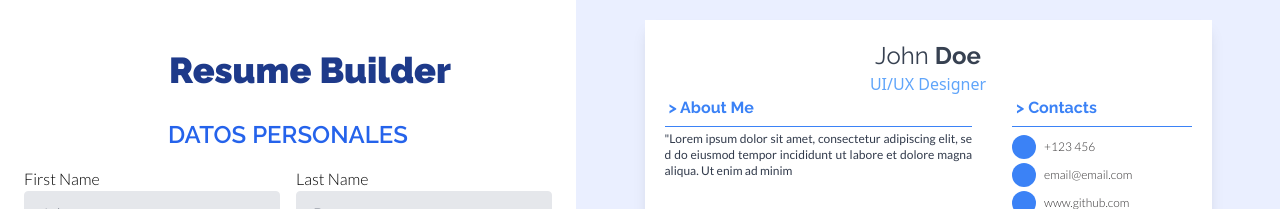
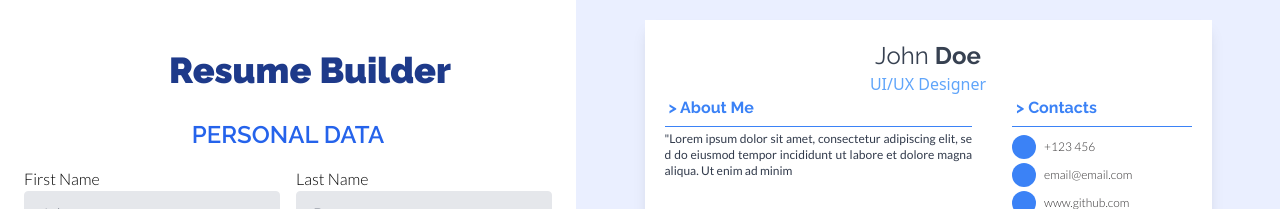
Before and after one commit to matalvarez10/React-resume, a React app: page / in a window 1280 px wide. Shown: the top 209 px of the page. Built offline with nearby package versions, Linux system fonts and the light colour scheme; some icons are missing; the HTML template or start-up script is replaced by a standard one.

Commit message:
Translations

```diff
--- a/src/components/inputs-components/inputs-description-components/inputsDescriptionComponent.tsx
+++ b/src/components/inputs-components/inputs-description-components/inputsDescriptionComponent.tsx
@@ -9,7 +9,7 @@ const InputDescriptionComponent: React.FC<InputDescriptionProps> = ({
 }) => {
   return (
     <section className="flex flex-col p-0 ">
-      <TextHeaderComponent title="Datos Personales" />
+      <TextHeaderComponent title="Personal Data" />
       <div className="grid grid-cols-2 gap-4">
         <CustomInputComponent
          labelText="First Name"
```
